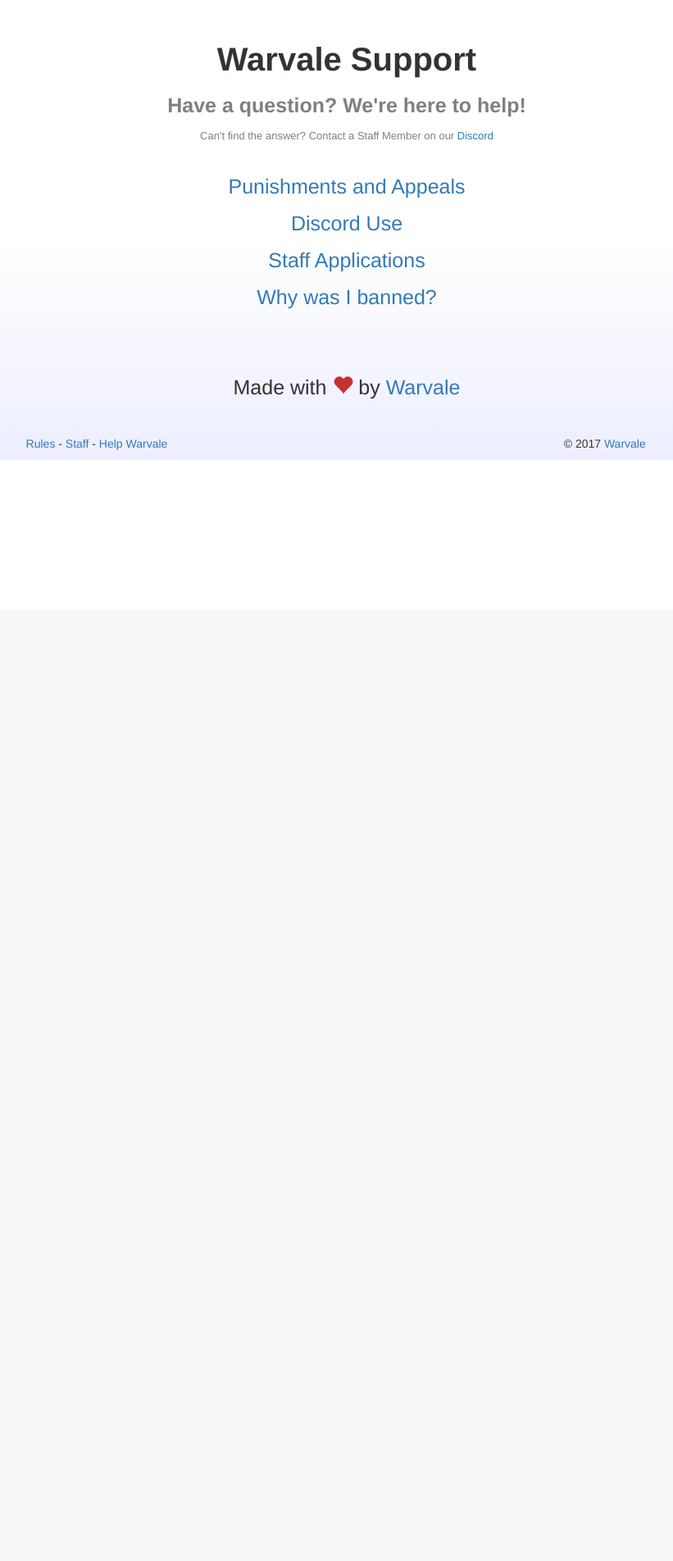
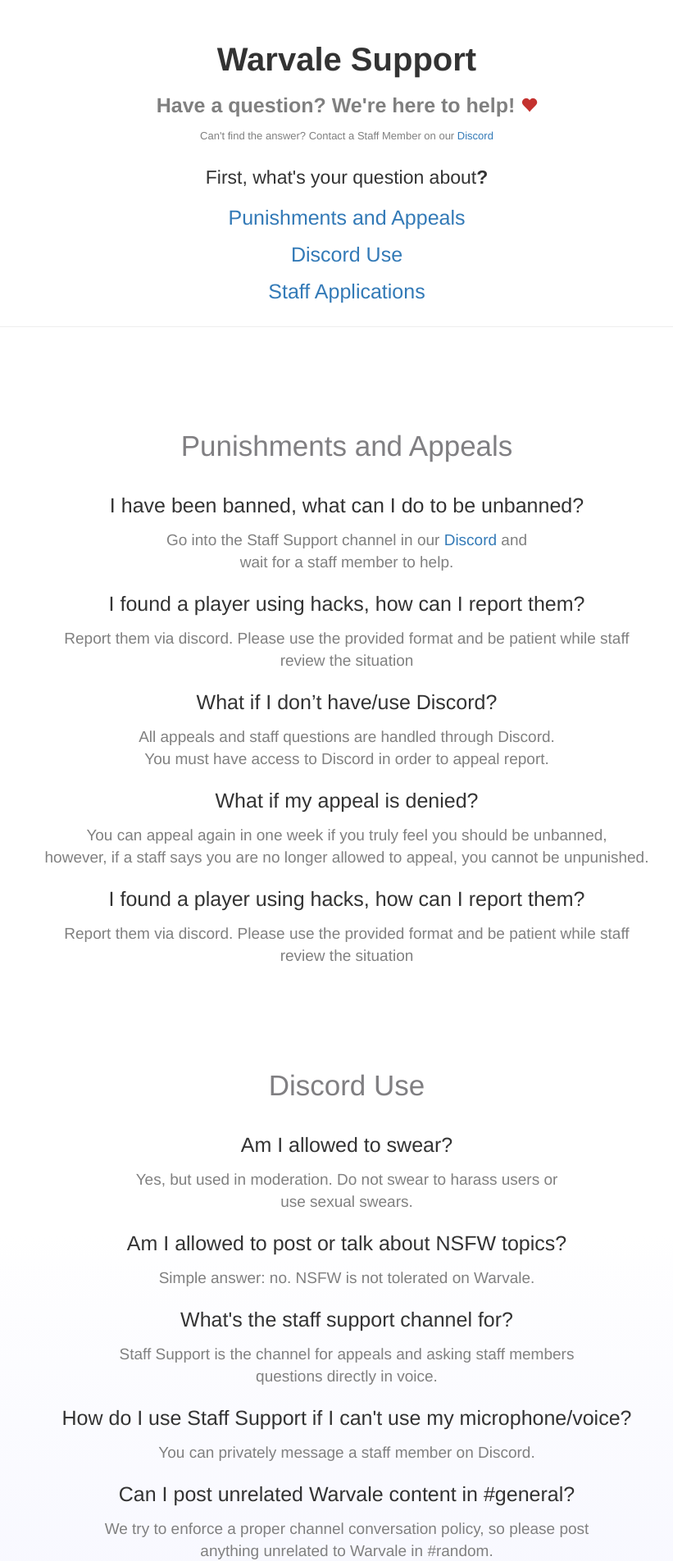
Before and after one commit to Pixelific/warvalehomepage, a PHP site: page /support/index.html in a window 1280 px wide. Shown: the part 56-1960 px from the top of the page at 82% size, without its empty margins (202-1023 px from the left). Before the commit the page ends 605 px from the top, so only its background shows below. Run offline with PHP 8.4, Linux system fonts and the light colour scheme; some libraries are stand-ins or nearby versions.

Commit message:
major updates for support

```diff
--- a/index.html
+++ b/index.html
@@ -45,7 +45,7 @@
 						<li class="active"><a href="https://warvale.net"><span class="glyphicon glyphicon-flag" style="margin-right: 20px; margin-left: 50px"></span> Home</a></li>
 						<li><a href="https://discord.gg/TCQbbjF"><span class="glyphicon glyphicon-globe" style="margin-right: 20px; margin-left: 50px"></span> Community</a></li>
 						<li><a href="http://store.warvale.net"><span class="glyphicon glyphicon-heart" style="margin-right: 20px; margin-left: 50px"></span> Store</a></li>
-						<li><a href="mailto:support@warvale.net"><span class="glyphicon glyphicon-comment" style="margin-right: 20px; margin-left: 50px"></span> Support</a></li>
+						<li><a href="https://warvale.net/support"><span class="glyphicon glyphicon-comment" style="margin-right: 20px; margin-left: 50px"></span> Support</a></li>
 					</ul>
 				</div>
 			</div>
--- a/rules/index.html
+++ b/rules/index.html
@@ -45,7 +45,7 @@
 						<li class="active"><a href="https://warvale.net"><span class="glyphicon glyphicon-flag" style="margin-right: 20px; margin-left: 50px"></span> Home</a></li>
 						<li><a href="https://discord.gg/TCQbbjF"><span class="glyphicon glyphicon-globe" style="margin-right: 20px; margin-left: 50px"></span> Community</a></li>
 						<li><a href="http://store.warvale.net"><span class="glyphicon glyphicon-heart" style="margin-right: 20px; margin-left: 50px"></span> Store</a></li>
-						<li><a href="mailto:support@warvale.net"><span class="glyphicon glyphicon-comment" style="margin-right: 20px; margin-left: 50px"></span> Support</a></li>
+						<li><a href="https://warvale.net/support"><span class="glyphicon glyphicon-comment" style="margin-right: 20px; margin-left: 50px"></span> Support</a></li>
 					</ul>
 				</div>
 			</div>
--- a/staff/index.html
+++ b/staff/index.html
@@ -45,7 +45,7 @@
 						<li class="active"><a href="https://warvale.net"><span class="glyphicon glyphicon-flag" style="margin-right: 20px; margin-left: 50px"></span> Home</a></li>
 						<li><a href="https://discord.gg/TCQbbjF"><span class="glyphicon glyphicon-globe" style="margin-right: 20px; margin-left: 50px"></span> Community</a></li>
 						<li><a href="http://store.warvale.net"><span class="glyphicon glyphicon-heart" style="margin-right: 20px; margin-left: 50px"></span> Store</a></li>
-						<li><a href="mailto:support@warvale.net"><span class="glyphicon glyphicon-comment" style="margin-right: 20px; margin-left: 50px"></span> Support</a></li>
+						<li><a href="https://warvale.net/support"><span class="glyphicon glyphicon-comment" style="margin-right: 20px; margin-left: 50px"></span> Support</a></li>
 					</ul>
 				</div>
 			</div>
--- a/support/index.html
+++ b/support/index.html
@@ -56,14 +56,60 @@
         <div class="row justify-content-center col-md-12 text-center">
           <div class="col-md-12">
             <p id="title">Warvale Support</p>
-            <p id="description"><b>Have a question? We're here to help!</b></p>
+            <p id="description"><b>Have a question? We're here to help! <span id="heart-2" class="glyphicon glyphicon-heart"></span></b></p>
             <p id="contactus">Can't find the answer? Contact a Staff Member on our <a href="https://discord.gg/TCQbbjF">Discord</a></p>
+            <p id="findyoursection">First, what's your question about<b>?</b></p>
+
             <div id="section-title">
-            <a href="#section-a">Punishments and Appeals</a><br>
-            <a href="#section-b">Discord Use</a><br>
-            <a href="#section-c">Staff Applications</a><br>
-            <a href="#section-d">Why was I banned?</a>
-          </div>
+              <a href="#section-a">Punishments and Appeals</a><br>
+              <a href="#section-b">Discord Use</a><br>
+              <a href="#section-c">Staff Applications</a><br>
+            </div>
+            <hr>
+
+            <!-- Punishments and Appeals -->
+            <div id="section-a"></div>
+            <p id="seca">Punishments and Appeals</p>
+
+            <p id="question">I have been banned, what can I do to be unbanned?</p>
+            <p id="answer">Go into the Staff Support channel in our <a href="https://discord.gg/TCQbbjF">Discord</a> and <br>wait for a staff member to help.</p>
+            <p id="question">I found a player using hacks, how can I report them?</p>
+            <p id="answer">Report them via discord. Please use the provided format and be patient while staff <br>review the situation</p>
+            <p id="question">What if I don’t have/use Discord?</p>
+            <p id="answer">All appeals and staff questions are handled through Discord. <br>You must have access to Discord in order to appeal report. </p>
+            <p id="question">What if my appeal is denied?</p>
+            <p id="answer">You can appeal again in one week if you truly feel you should be unbanned, <br>however, if a staff says you are no longer allowed to appeal, you cannot be unpunished.</p>
+            <p id="question">I found a player using hacks, how can I report them?</p>
+            <p id="answer">Report them via discord. Please use the provided format and be patient while staff <br>review the situation</p>
+
+
+            <!-- Punishments and Appeals -->
+            <div id="section-b"></div>
+            <p id="secb">Discord Use</p>
+
+            <p id="question">Am I allowed to swear?</p>
+            <p id="answer">Yes, but used in moderation. Do not swear to harass users or <br>use sexual swears.</p>
+            <p id="question">Am I allowed to post or talk about NSFW topics?</p>
+            <p id="answer">Simple answer: no. NSFW is not tolerated on Warvale.</p>
+            <p id="question">What's the staff support channel for?</p>
+            <p id="answer">Staff Support is the channel for appeals and asking staff members <br>questions directly in voice.</p>
+            <p id="question">How do I use Staff Support if I can't use my microphone/voice?</p>
+            <p id="answer">You can privately message a staff member on Discord.</p>
+            <p id="question">Can I post unrelated Warvale content in #general?</p>
+            <p id="answer">We try to enforce a proper channel conversation policy, so please post <br>anything unrelated to Warvale in #random.</p>
+            <p id="question">Can I advertise my server in the Discord?</p>
+            <p id="answer">No, you aren't allowed to advertise your Discord or Minecraft server.</p>
+            <p id="question">Am I allowed to play earrape/troll songs with the music bot?</p>
+            <p id="answer">Yes, so long as that everybody in the music channel approves.</p>
+
+
+            <div id="section-c"></div>
+            <p id="secb">Staff Applications</p>
+
+            <p id="question">How do I become a staff member?</p>
+            <p id="answer">An announcement will be made in our <a href="https://discord.gg/TCQbbjF">Discord</a><br> on when applications open, and you will be directed on how to apply!</p>
+
+            <p id="contactusend">Still can't find the answer? Contact a Staff Member on our <a href="https://discord.gg/TCQbbjF">Discord</a></p>
           </div>
         </div>
 
--- a/support/style.css
+++ b/support/style.css
@@ -28,9 +28,26 @@ html, body {
 }
 
 #section-title {
-  margin-top: 30px;
+  margin-top: 5px;
   font-size: 25px;
   line-height: 45px;
+}
+
+#seca, #secb, #secc {
+  margin-top: 120px;
+  margin-bottom: 30px;
+  font-size: 35px;
+  color: #807f82;
+}
+
+#question {
+  font-size: 25px;
+}
+
+#answer {
+  font-size: 19px;
+  color: gray;
+  margin-bottom: 20px;
 }
 
 #description {
@@ -39,9 +56,23 @@ html, body {
   font-weight: 500;
 }
 
+#section-a, #section-b, #section-c {
+  margin-top: 40px;
+}
+
+#findyoursection {
+  margin-top: 25px;
+  font-size: 23px;
+}
+
 #contactus {
   font-size: 13px;
   color: gray;
+}
+
+#contactusend {
+  margin-top: 35px;
+  font-size: 20px;
 }
 
 #heart-text {
@@ -55,6 +86,11 @@ html, body {
   color: #c4322f;
 }
 
+#heart-2 {
+  color: #c4322f;
+  font-size: 20px;
+}
+
 #heart:hover {
   color: #e82002;
   font-size: 28px;
```
Also changed, not shown: content/bk3.jpg.
